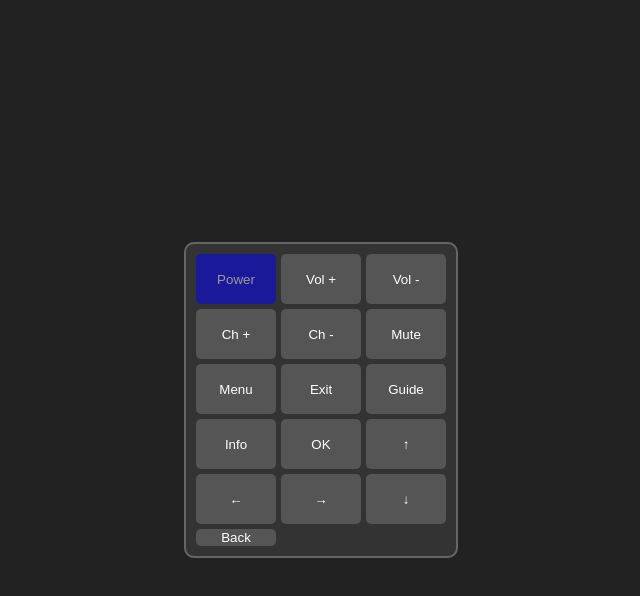
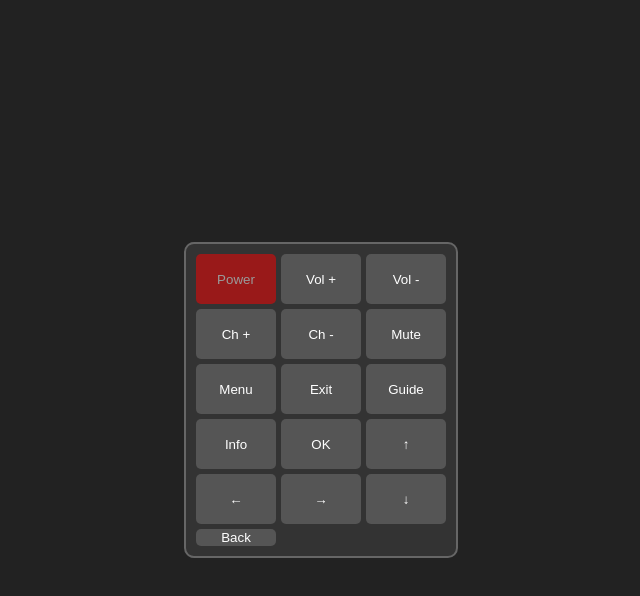
Before and after one commit to grazulisedgars/TVRemote, a plain HTML site: page index.html in a window 1280 px wide. In both pictures the pointer is over the button "Power". Shown: the whole page, without its empty margins (319-959 px from the left). Drawn offline with Linux system fonts and the light colour scheme.

```diff
--- a/style.css
+++ b/style.css
@@ -35,11 +35,11 @@ button {
 }
 
 button:hover {
-    background-color: blue;
+    background-color: red;
     opacity: 50%;
 }
 
 button:active {
-    background: blue;
+    background: red;
     opacity: 100%;
 }
```
Also changed, not shown: 1 other file.
